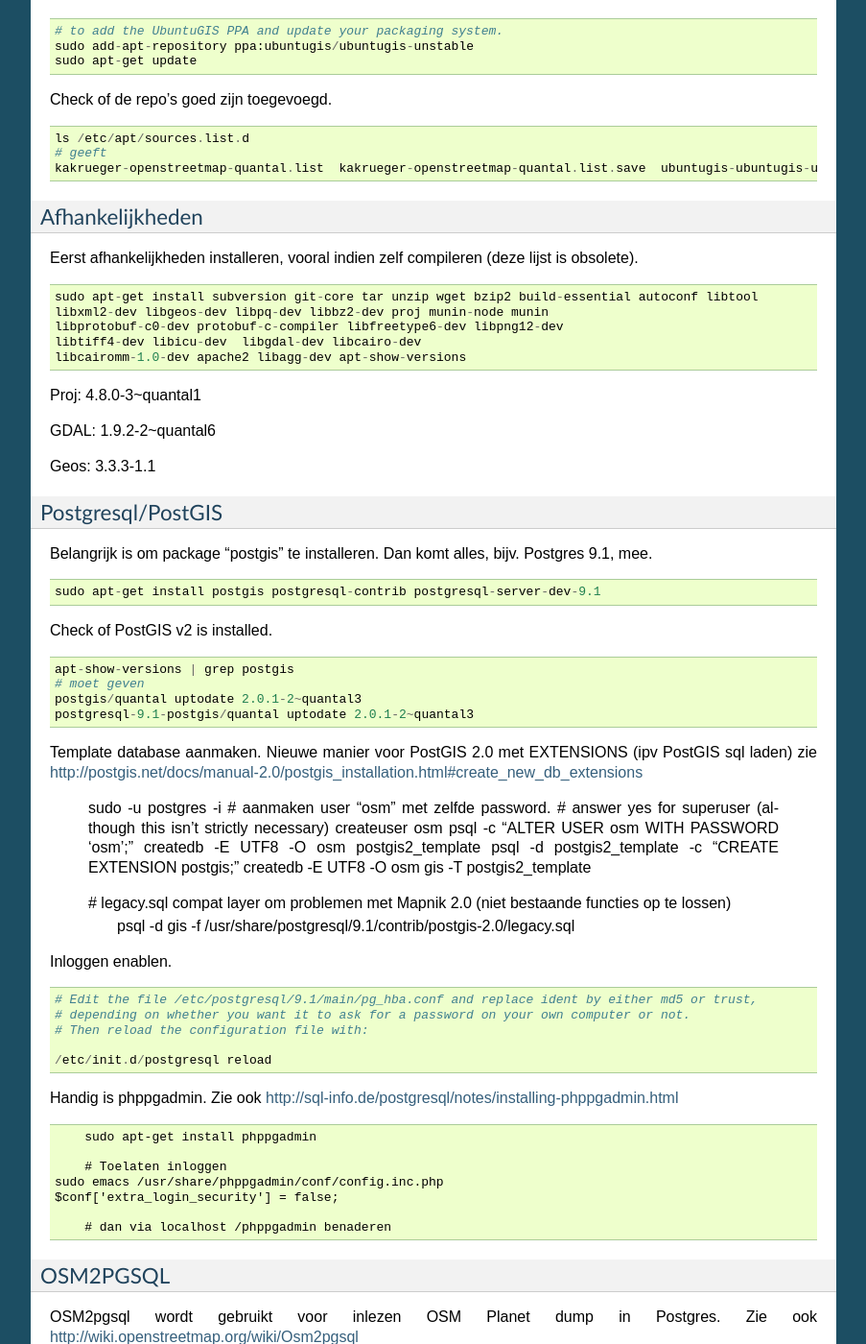
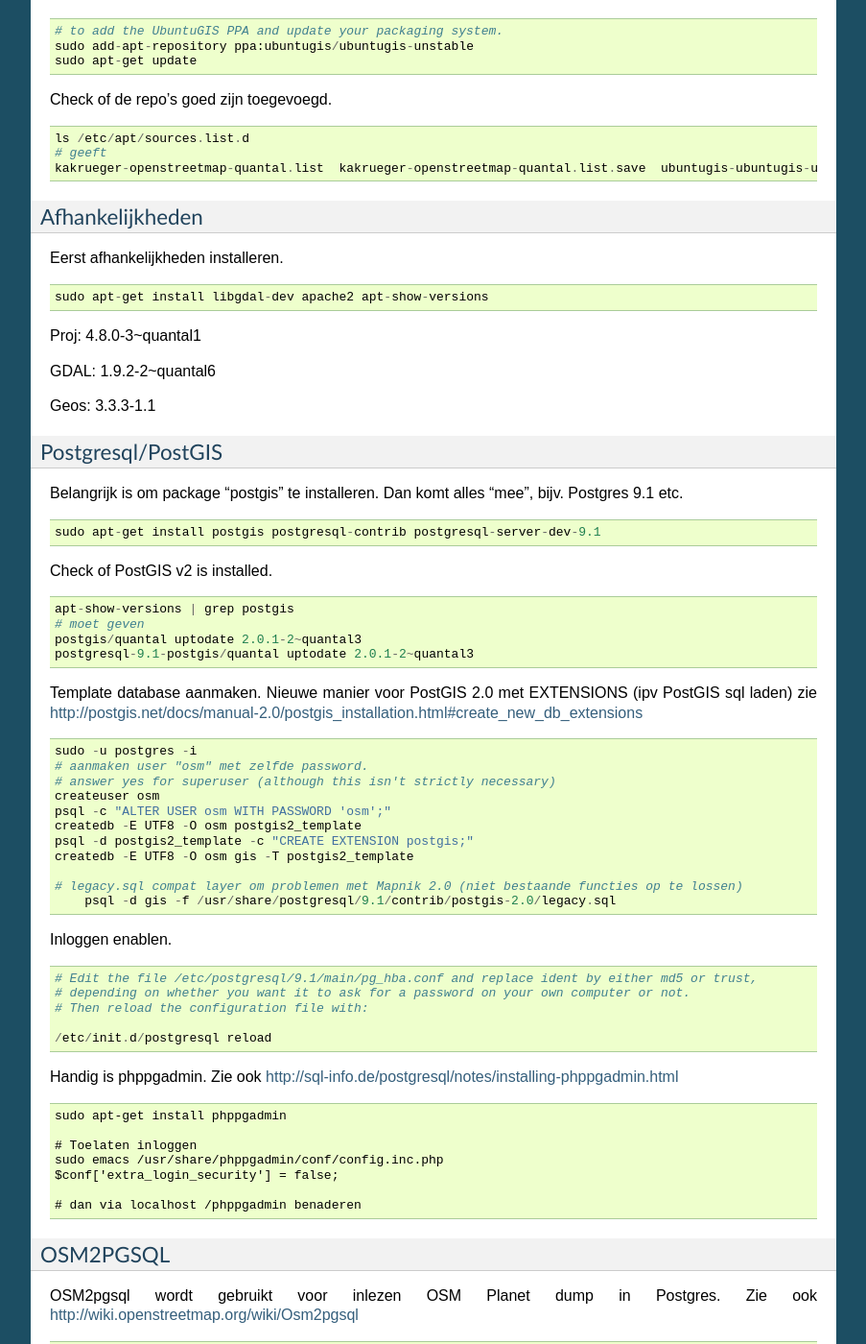
Before and after one commit to opengeogroep/openbasiskaart, a Sphinx documentation site: the page built from docs/source/mapnik-toolchain.rst, in a window 1280 px wide and 1400 px high, scrolled down 875 px. Shown: the whole window at 96% size, without its empty margins (198-1101 px from the left). Built offline with Sphinx 7.4.7, drawn with Linux system fonts in a browser that asks for light colours; some of the changed text lies outside the part shown.

```diff
--- a/docs/source/mapnik-toolchain.rst
+++ b/docs/source/mapnik-toolchain.rst
@@ -59,13 +59,9 @@ Check of de repo's goed zijn toegevoegd. ::
 Afhankelijkheden
 ----------------
 
-Eerst afhankelijkheden installeren, vooral indien zelf compileren (deze lijst is obsolete). ::
+Eerst afhankelijkheden installeren. ::
 
-     sudo apt-get install subversion git-core tar unzip wget bzip2 build-essential autoconf libtool
-     libxml2-dev libgeos-dev libpq-dev libbz2-dev proj munin-node munin
-     libprotobuf-c0-dev protobuf-c-compiler libfreetype6-dev libpng12-dev
-     libtiff4-dev libicu-dev  libgdal-dev libcairo-dev
-     libcairomm-1.0-dev apache2 libagg-dev apt-show-versions
+     sudo apt-get install libgdal-dev apache2 apt-show-versions
 
 
 Proj: 4.8.0-3~quantal1
@@ -76,7 +72,7 @@ Geos: 3.3.3-1.1
 
 Postgresql/PostGIS
 ------------------
-Belangrijk is om package "postgis" te installeren. Dan komt alles, bijv. Postgres 9.1, mee. ::
+Belangrijk is om package "postgis" te installeren. Dan komt alles "mee", bijv. Postgres 9.1 etc. ::
 
     sudo apt-get install postgis postgresql-contrib postgresql-server-dev-9.1
 
@@ -88,7 +84,7 @@ Check of PostGIS v2 is installed. ::
     postgresql-9.1-postgis/quantal uptodate 2.0.1-2~quantal3
 
 Template database aanmaken. Nieuwe manier voor PostGIS 2.0 met EXTENSIONS (ipv PostGIS sql laden)
-zie http://postgis.net/docs/manual-2.0/postgis_installation.html#create_new_db_extensions
+zie http://postgis.net/docs/manual-2.0/postgis_installation.html#create_new_db_extensions ::
 
     sudo -u postgres -i
     # aanmaken user "osm" met zelfde password.
@@ -113,13 +109,13 @@ Inloggen enablen. ::
 
 Handig is phppgadmin. Zie ook http://sql-info.de/postgresql/notes/installing-phppgadmin.html ::
 
-	 sudo apt-get install phppgadmin
+	sudo apt-get install phppgadmin
 
-	 # Toelaten inloggen
-     sudo emacs /usr/share/phppgadmin/conf/config.inc.php
-     $conf['extra_login_security'] = false;
+	# Toelaten inloggen
+	sudo emacs /usr/share/phppgadmin/conf/config.inc.php
+	$conf['extra_login_security'] = false;
 
-	 # dan via localhost /phppgadmin benaderen
+	# dan via localhost /phppgadmin benaderen
 
 
 OSM2PGSQL
@@ -145,14 +141,15 @@ https://launchpad.net/~mapnik/+archive/v2.1.0/+packages ::
       sudo apt-get update
       sudo apt-get install libmapnik mapnik-utils python-mapnik
 
-Check installatie (libmapnik_2.1.0-ubuntu1~quantal2_amd64.deb). ::
 
-      python
-      Python 2.7.3 (default, Sep 26 2012, 21:51:14)
-      [GCC 4.7.2] on linux2
-      Type "help", "copyright", "credits" or "license" for more information.
-      >>> import mapnik
-      >>>
+Check installatie (``libmapnik_2.1.0-ubuntu1~quantal2_amd64.deb``) ::
+
+	python
+	Python 2.7.3 (default, Sep 26 2012, 21:51:14)
+	[GCC 4.7.2] on linux2
+	Type "help", "copyright", "credits" or "license" for more information.
+	>>> import mapnik
+	>>>
 
 
 mod_tile+renderd
```
Also changed, not shown: other parts of docs/source/mapnik-toolchain.rst (+1 -1 lines).
